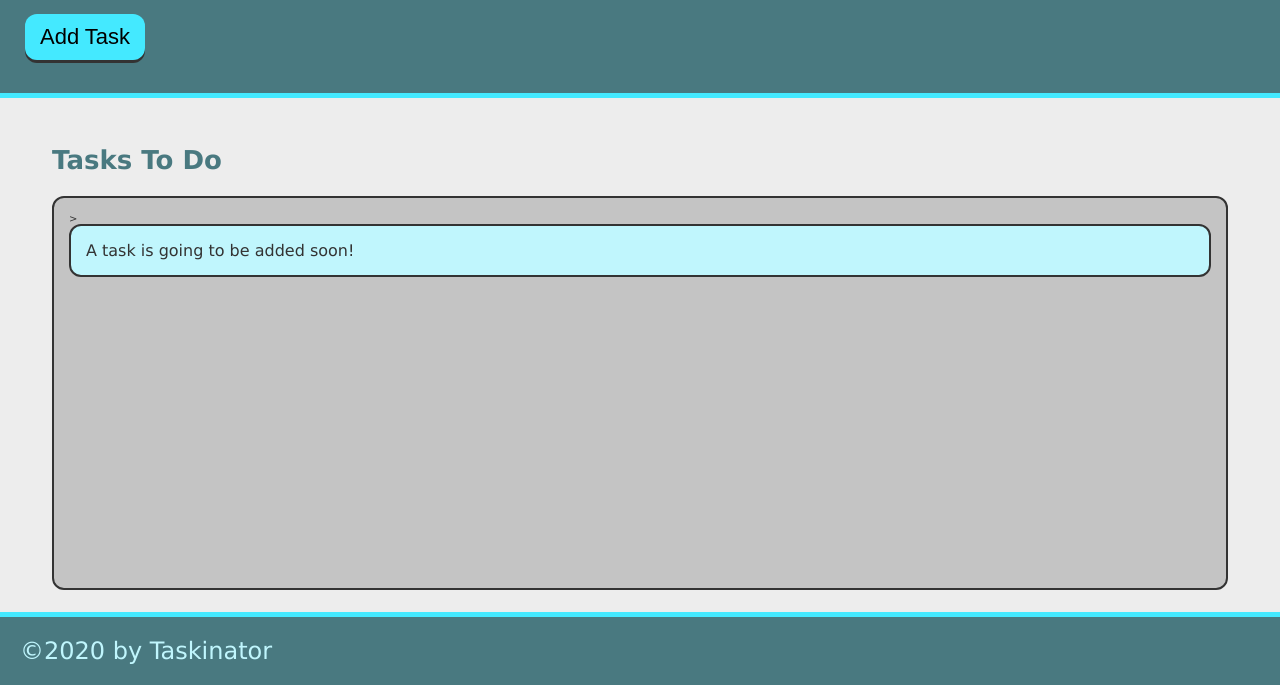
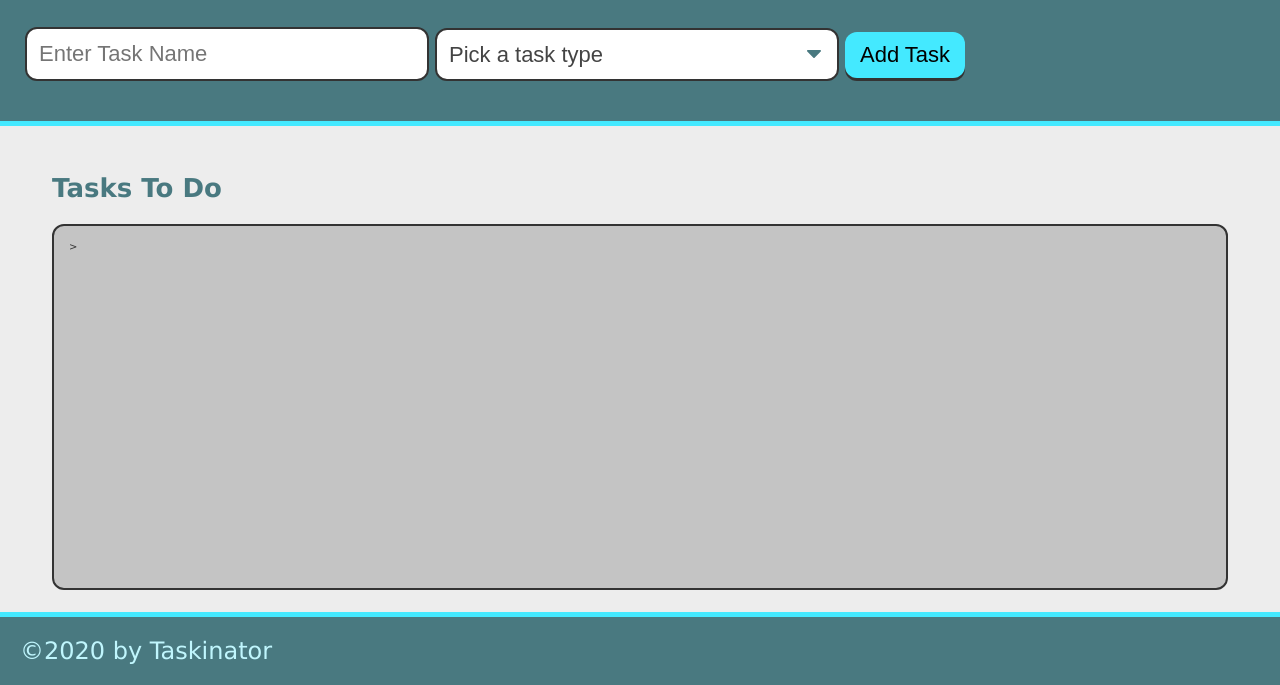
Before and after one commit to vloebel/taskinator, a plain HTML site: page index.html in a window 1280 px wide. Shown: the part 115-800 px from the top of the page. Drawn offline with Linux system fonts and the light colour scheme.

Commit message:
changed eventlistener to form

```diff
--- a/Assets/js/script.js
+++ b/Assets/js/script.js
@@ -1,11 +1,14 @@
-var buttonEl = document.querySelector("#save-task");
+var formEl = document.querySelector("#task-form");
 var tasksToDoEl = document.querySelector("#tasks-to-do");
 
-var createTaskHandler = function() {
+var createTaskHandler = function(event) {
+
+  event.preventDefault();
+
   var listItemEl = document.createElement("li");
   listItemEl.className = "task-item";
   listItemEl.textContent = "This is a new task.";
   tasksToDoEl.appendChild(listItemEl);
-}
+};
 
-buttonEl.addEventListener("click", createTaskHandler);
+formEl.addEventListener("submit", createTaskHandler);
--- a/index.html
+++ b/index.html
@@ -11,14 +11,29 @@
   <header>
     <h1 class="page-title">Taskinator</h1>
     <p>Click the button below to add a new task!</p>
-    <button class="btn" id="save-task" >Add Task</button>
+    <form id="task-form">
+      <div class="form-group">
+        <input type="text" name="task-name" placeholder="Enter Task Name" />
+      </div>
+      <div class="form-group">
+        <select name="task-type" class="select-dropdown">
+          <option value="" disabled selected>Pick a task type</option>
+          <option value="Print">Print</option>
+          <option value="Web">Web</option>
+          <option value="Mobile">Mobile</option>
+        </select>
+      </div>
+      <div class="form-group">
+        <button class="btn" id="save-task" type="submit">Add Task</button>
+      </div>
+    </form>
 
   </header>
   <main class="page-content">
     <section class="task-list-wrapper">
       <h2 class="list-title">Tasks To Do</h2>
       <ul class="task-list" id="tasks-to-do">        >
-        <li class="task-item">A task is going to be added soon!</li>
+
       </ul>
     </section>
   </main>
```
